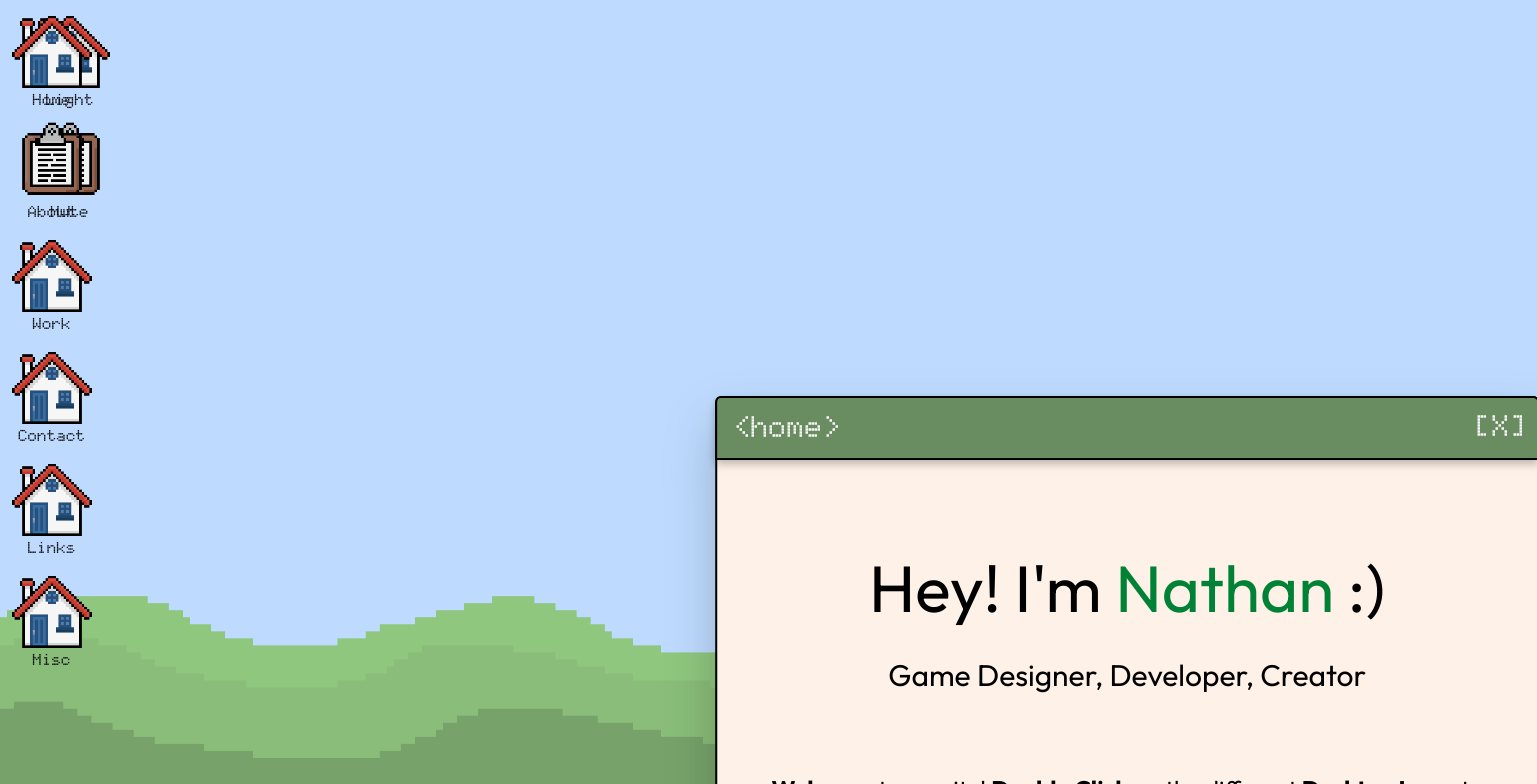
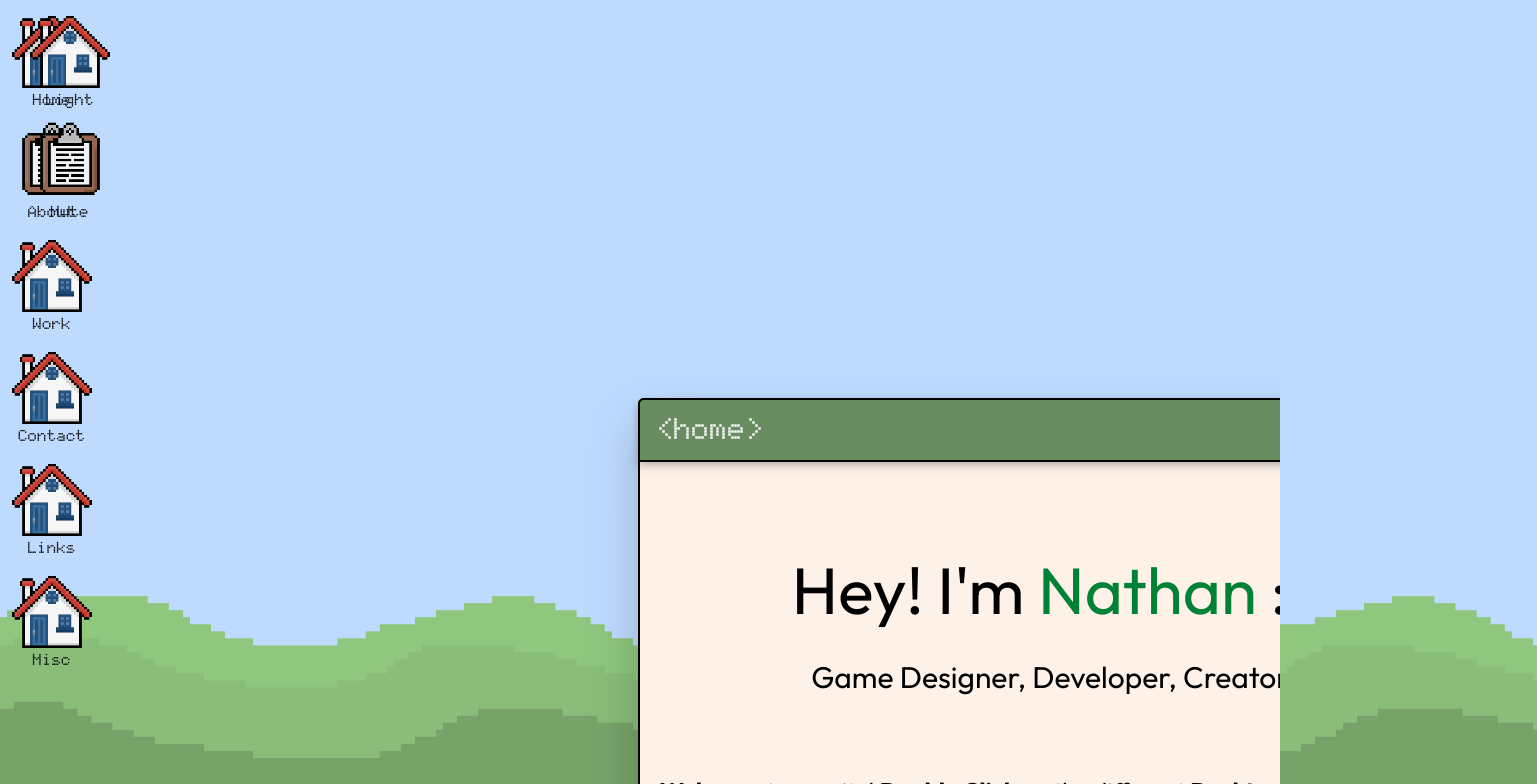
Before and after one commit to PhilosofoxDev/NathanLomnickyPortfolio, a React (Vite) app: page / in a window 1280 px wide. Shown: the top 784 px of the page, 1537 px wide, since content can reach past the window. Built offline with nearby package versions, Linux system fonts and the light colour scheme.

Commit message:
got bounds working for one window, bounds reading center of box tho
need to apply bounds to the rest of the windows, and fix the edge detection

```diff
--- a/src/Components/desktopShortcuts.jsx
+++ b/src/Components/desktopShortcuts.jsx
@@ -77,41 +77,51 @@ export default function Shortcuts() {
     DragCompIndex.updateIndex();
   };
 
-  const nodeRef = useRef(null);
+  const homeRef = useRef(null);
+  const aboutRef = useRef(null);
+  const workRef = useRef(null);
+  const contactRef = useRef(null);
+  const linksRef = useRef(null);
+  const miscRef = useRef(null);
   return (
-    <>
-      <div className="flex w-35 absolute justify-center h-screen text-center font-dotoBold text-black text-md">
-        {" "}
-        {/*Left Bar (SHOULD BE ON TOP (highest z-order)*/}
-        <div className="mt-2 mr-9 z-100">
-          {" "}
-          {/*Left Icon Container*/}
-          <div className="Winows">
+    <div>
+      <div
+        className="absolute inset-0 h-screen w-screen"
+        style={{ overflow: "hidden" }}
+      >
         <Draggable
+          bounds="parent"
           onStart={homePrioritize}
           onStop={homeDeprioritize}
-              nodeRef={nodeRef}
-              offsetParent={document.body}
+          nodeRef={homeRef}
+          defaultPosition={{
+            x: window.innerWidth / 2,
+            y: window.innerHeight / 2,
+          }}
         >
-              <div style={{ zIndex: homeCurrentZIndex, position: "relative" }}>
-                <div ref={nodeRef}>
+          <div
+            ref={homeRef}
+            style={{
+              zIndex: homeCurrentZIndex,
+              position: "absolute",
+            }}
+          >
             <Window
               onDoubleClick={console.log(DragCompIndex.index)}
-                    className="relative select-none z-50"
+              className="relative select-none z-100"
               homeOpen={homeIsOpen}
               homeOnClose={() => homeSetIsOpen(false)}
             />
           </div>
-              </div>
         </Draggable>
+
         <Draggable
           onStart={AboutPrioritize}
           onStop={AboutDeprioritize}
-              nodeRef={nodeRef}
-              offsetParent={document.body}
+          nodeRef={aboutRef}
         >
           <div style={{ zIndex: aboutCurrentZIndex, position: "relative" }}>
-                <div ref={nodeRef}>
+            <div ref={aboutRef}>
               <AboutWindow
                 aboutOpen={aboutIsOpen}
                 aboutOnClose={() => aboutSetIsOpen(false)}
@@ -122,11 +132,10 @@ export default function Shortcuts() {
         <Draggable
           onStart={WorkPrioritize}
           onStop={WorkDeprioritize}
-              nodeRef={nodeRef}
-              offsetParent={document.body}
+          nodeRef={workRef}
         >
           <div style={{ zIndex: workCurrentZIndex, position: "relative" }}>
-                <div ref={nodeRef}>
+            <div ref={workRef}>
               <WorkWindow
                 workOpen={workIsOpen}
                 workOnClose={() => workSetIsOpen(false)}
@@ -137,13 +146,10 @@ export default function Shortcuts() {
         <Draggable
           onStart={ContactPrioritize}
           onStop={ContactDeprioritize}
-              nodeRef={nodeRef}
-              offsetParent={document.body}
+          nodeRef={contactRef}
         >
-              <div
-                style={{ zIndex: contactCurrentZIndex, position: "relative" }}
-              >
-                <div ref={nodeRef}>
+          <div style={{ zIndex: contactCurrentZIndex, position: "relative" }}>
+            <div ref={contactRef}>
               <ContactWindow
                 contactOpen={contactIsOpen}
                 contactOnClose={() => contactSetIsOpen(false)}
@@ -154,11 +160,10 @@ export default function Shortcuts() {
         <Draggable
           onStart={LinksPrioritize}
           onStop={LinksDeprioritize}
-              nodeRef={nodeRef}
-              offsetParent={document.body}
+          nodeRef={linksRef}
         >
           <div style={{ zIndex: linksCurrentZIndex, position: "relative" }}>
-                <div ref={nodeRef}>
+            <div ref={linksRef}>
               <LinksWindow
                 linksOpen={linksIsOpen}
                 linksOnClose={() => linksSetIsOpen(false)}
@@ -169,11 +174,10 @@ export default function Shortcuts() {
         <Draggable
           onStart={MiscPrioritize}
           onStop={MiscDeprioritize}
-              nodeRef={nodeRef}
-              offsetParent={document.body}
+          nodeRef={miscRef}
         >
           <div style={{ zIndex: miscCurrentZIndex, position: "relative" }}>
-                <div ref={nodeRef}>
+            <div ref={miscRef}>
               <MiscWindow
                 miscOpen={miscIsOpen}
                 miscOnClose={() => miscSetIsOpen(false)}
@@ -182,7 +186,9 @@ export default function Shortcuts() {
           </div>
         </Draggable>
       </div>
-          <div className="">
+      <div className="flex w-35 absolute justify-center h-screen text-center font-dotoBold text-black text-md">
+        <div className="mt-2 mr-9">
+          <div>
             <button
               onDoubleClick={() => homeSetIsOpen(true)}
               className="hover:bg-blue-300/60"
@@ -278,6 +284,6 @@ export default function Shortcuts() {
           </div>
         </div>
       </div>
-    </>
+    </div>
   );
 }
--- a/src/Components/mainwindow.jsx
+++ b/src/Components/mainwindow.jsx
@@ -7,10 +7,6 @@ import _default from "tailwindcss/colors";
 {
   /* import avatar from "../assets/images/Avatar.png"  Avatar image import*/
 }
-
-const HOME_WINDOW_STYLES = {
-  transform: `translate(86%, 75%)`,
-};
 
 class DragCompIndex {
   static index = 0;
@@ -26,10 +22,7 @@ export default function Window({ homeOpen, homeOnClose }) {
         homeOpen ? "scale-100 opacity-100" : "scale-0 opacity-0"
       }`}
     >
-      <div
-        style={HOME_WINDOW_STYLES}
-        className="absolute shrink bg-windowBox mb-15 w-205 h-130 drop-shadow-2xl/20 rounded-sm self-center justify-self-center outline-2 outline-black z-100"
-      >
+      <div className="absolute shrink bg-windowBox mb-15 w-205 h-130 drop-shadow-2xl/20 rounded-sm self-center justify-self-center outline-2 outline-black z-100">
         {" "}
         {/*Change color to whatever works*/}
         <div className="flex w-full items-center bg-siteGreen h-15 rounded-t-sm justify-between drop-shadow-lg/25 outline-2">
```
Lines whose indentation alone changed are shown as unchanged.
